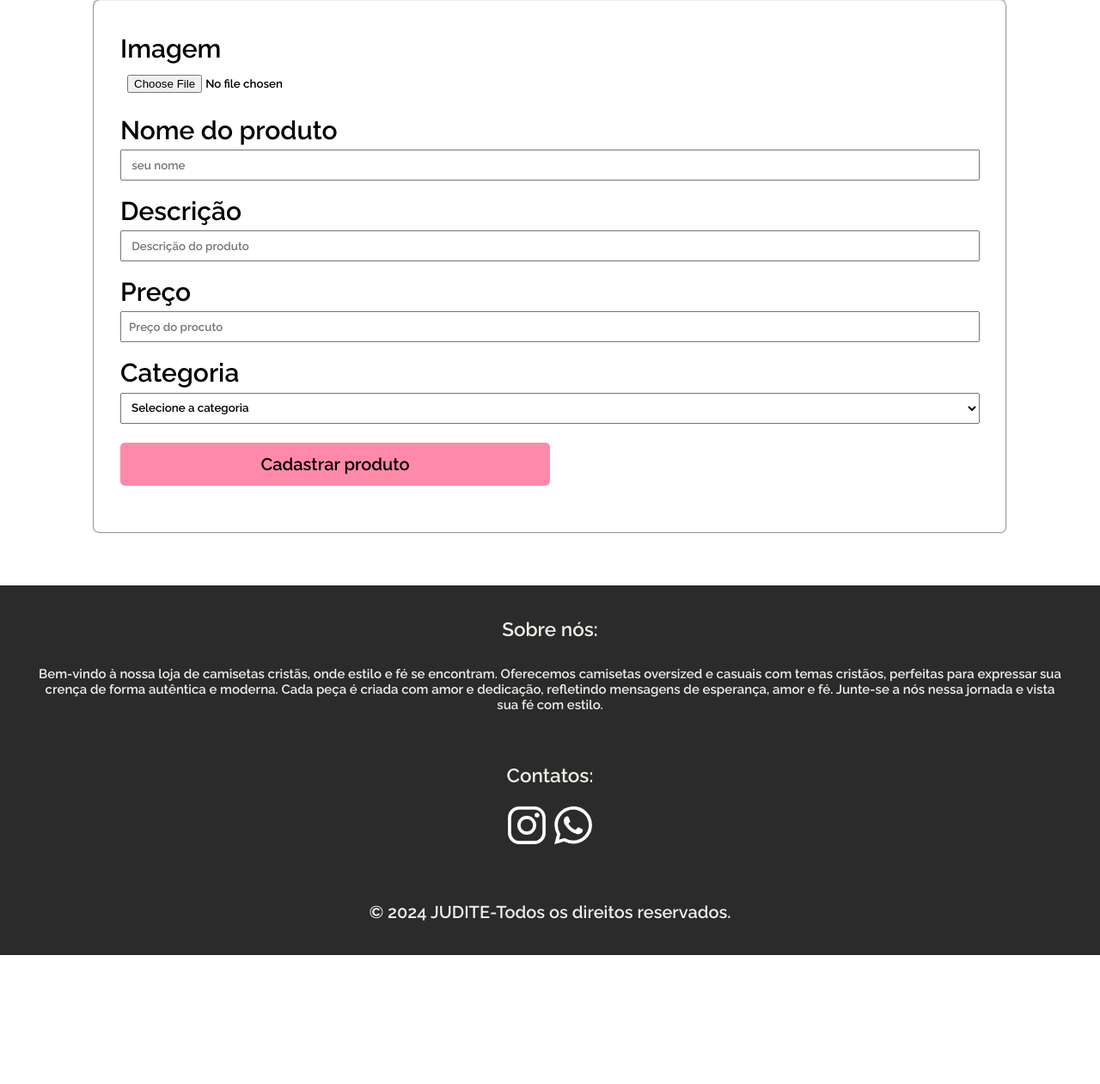
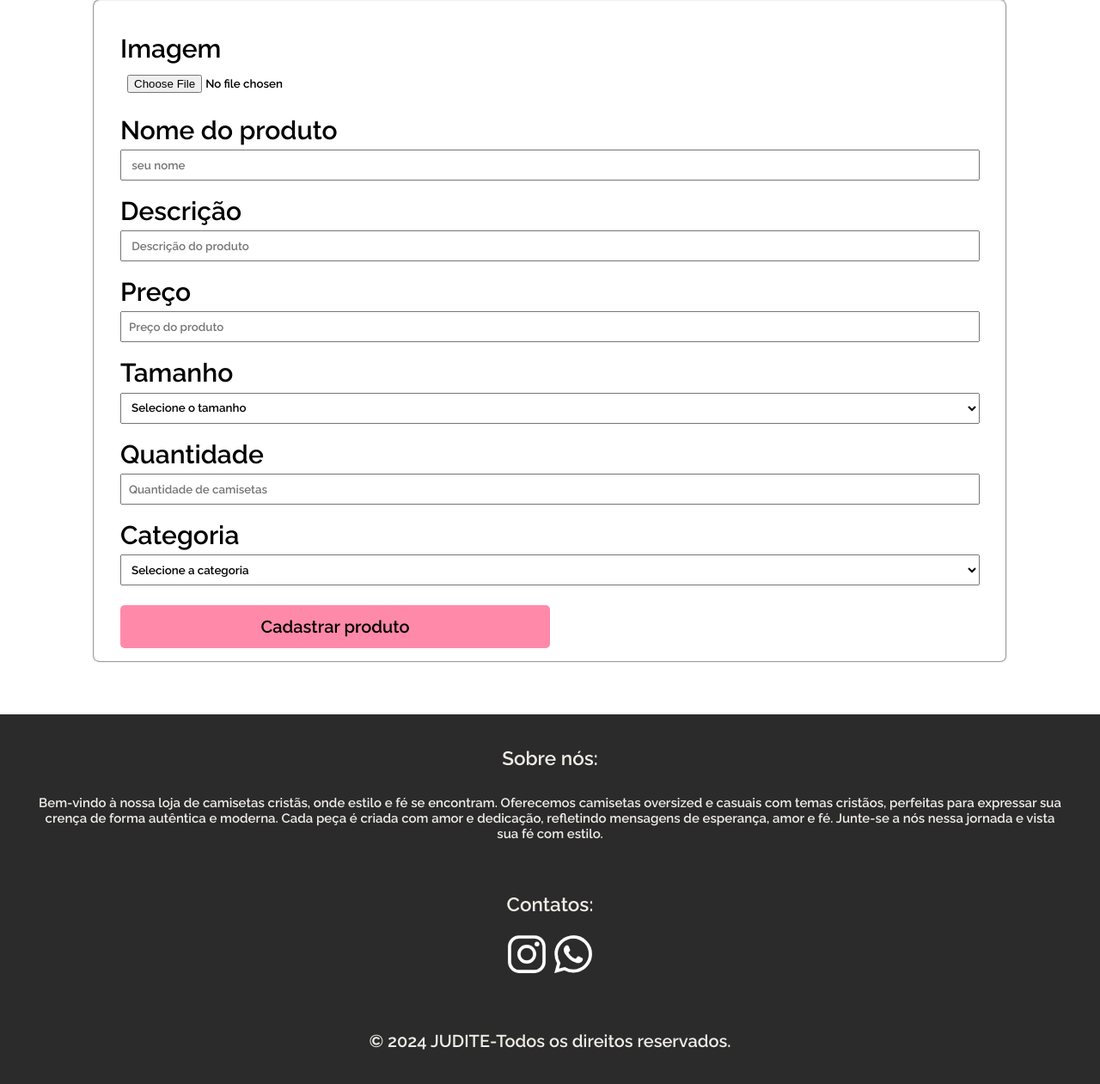
Before and after one commit to oajurbd/analise-tcc2024, a PHP site: page /form_produto.php in a window 1280 px wide. Shown: the part 291-1552 px from the top of the page at 86% size. Before the commit the page ends 1402 px from the top, so only its background shows below. Run offline with PHP 8.4, Linux system fonts and the light colour scheme.

Commit message:
Add files via upload

```diff
--- a/judite/form_produto.php
+++ b/judite/form_produto.php
@@ -33,6 +33,8 @@ if ($_SERVER['REQUEST_METHOD'] == 'POST') {
   $nome = $_POST["nome"];
   $descricao = $_POST["descricao"];
   $preco = converterParaFloat($_POST["preco"]);
+  $tamanho = $_POST["tamanho"];
+  $quantidade = $_POST["quantidade"];
   $categoria = $_POST["categoria"];
 
   // Validação de campos
@@ -46,6 +48,12 @@ if ($_SERVER['REQUEST_METHOD'] == 'POST') {
   }
   if (!validarCampo($preco)) {
     $erros[] = "O campo preço é obrigatório e deve ser um número válido.";
+  }
+  if (!validarCampo($tamanho)) {
+    $erros[] = "O campo tamanho é obrigatório.";
+  }
+  if (!validarCampo($quantidade)) {
+    $erros[] = "O campo quantidade é obrigatório.";
   }
   if (!validarCampo($categoria)) {
     $erros[] = "O campo categoria é obrigatório.";
@@ -63,12 +71,14 @@ if ($_SERVER['REQUEST_METHOD'] == 'POST') {
 
   // Se não houver erros, cadastra o produto
   if (empty($erros)) {
-    $stmt = $conn->prepare("INSERT INTO produtos (imagem, nome, descricao, preco, categoria) VALUES (:imagem, :nome, :descricao, :preco, :categoria)");
+    $stmt = $conn->prepare("INSERT INTO produtos (imagem, nome, descricao, preco, tamanho, quantidade, categoria) VALUES (:imagem, :nome, :descricao, :preco, :tamanho, :quantidade, :categoria)");
 
     $stmt->bindParam(':imagem', $imagem_path);
     $stmt->bindParam(':nome', $nome);
     $stmt->bindParam(':descricao', $descricao);
     $stmt->bindParam(':preco', $preco);
+    $stmt->bindParam(':tamanho', $tamanho);
+    $stmt->bindParam(':quantidade', $quantidade);
     $stmt->bindParam(':categoria', $categoria);
 
     $stmt->execute();
@@ -115,7 +125,7 @@ if ($_SERVER['REQUEST_METHOD'] == 'POST') {
         form{
           flex-direction: column;
           width: 1000px;
-          height: 550px;
+          height: 700px;
 
         }
         .grupo{
@@ -207,21 +217,28 @@ if ($_SERVER['REQUEST_METHOD'] == 'POST') {
                 <br>
 
                 <label for="preco">Preço</label>
-                <input type="float"id="preco" name="preco"placeholder="Preço do procuto">
+                <input type="float"id="preco" name="preco"placeholder="Preço do produto">
                 <br>
 
-                <!--<label for="tamanho">Tamanho</label>
-                <input type="text"id="tamanho" name="tamanho"placeholder="">
+                <label for="categoria">Tamanho</label>
+                <select class="tamanho" id="tamanho" name="tamanho" required>
+                <option value="" disabled selected>Selecione o tamanho</option>
+                <option value="PP">PP</option>
+                <option value="P">P</option>
+                <option value="M">M</option>
+                <option value="G">G</option>
+                <option value="GG">GG</option>
+            </select>
                 <br>
 
-                <label for="quantidade">quantidade</label>
-                <input type="number"id="quantidade" name="quantidade"placeholder="">
+                <label for="quantidade">Quantidade</label>
+                <input type="text"id="quantidade" name="quantidade"placeholder="Quantidade de camisetas">
                 <br>
-                -->
+
                 <label for="categoria">Categoria</label>
                 <select class="categoria" id="categoria" name="categoria" required>
                     <option value="" disabled selected>Selecione a categoria</option>
-                    <option value="feminino">Adulto</option>
+                    <option value="adulto">Adulto</option>
                     <option value="infantil">Infantil</option>
                 </select>
                 <button type="submit" id="submit">Cadastrar produto</button>
--- a/judite/sistema.php
+++ b/judite/sistema.php
@@ -1,6 +1,6 @@
 <?php
     session_start();
-    include_once('conexao.php');
+    include_once('config.php');
     // print_r($_SESSION);
     if((!isset($_SESSION['email']) == true) and (!isset($_SESSION['senha']) == true))
     {
@@ -12,11 +12,11 @@
     if(!empty($_GET['search']))
     {
         $data = $_GET['search'];
-        $sql = "SELECT * FROM usuarios WHERE id LIKE '%$data%' or nome LIKE '%$data%' or email LIKE '%$data%' ORDER BY id DESC";
+        $sql = "SELECT * FROM usuarios WHERE id_usuario LIKE '%$data%' or nome LIKE '%$data%' or email LIKE '%$data%' ORDER BY id_usuario DESC";
     }
     else
     {
-        $sql = "SELECT * FROM usuarios ORDER BY id DESC";
+        $sql = "SELECT * FROM usuarios ORDER BY id_usuario DESC";
     }
     $result = $conexao->query($sql);
 ?>
```
Also changed, not shown: judite/form.php (+25 -0 lines), judite/testelogin.php (+17 -25 lines), judite/imagem/fem (3).png (added).
